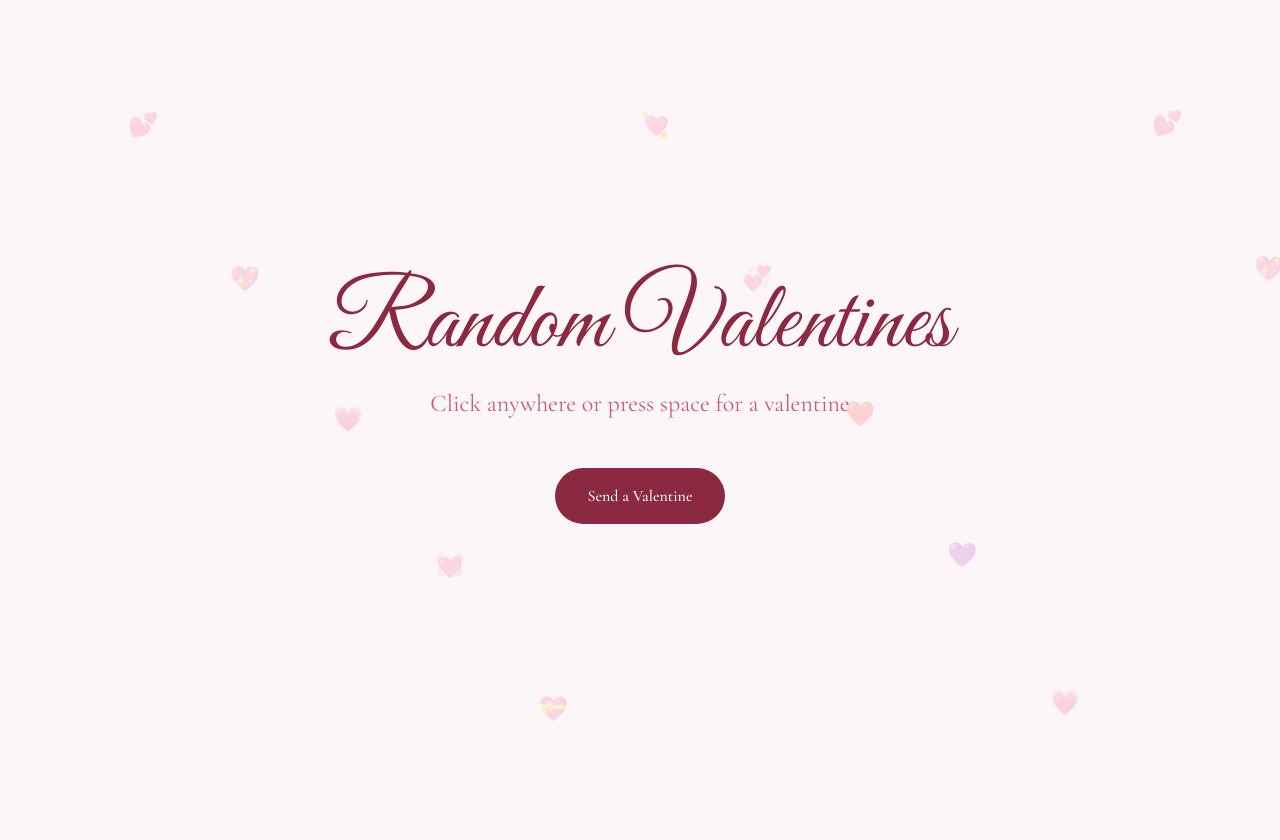
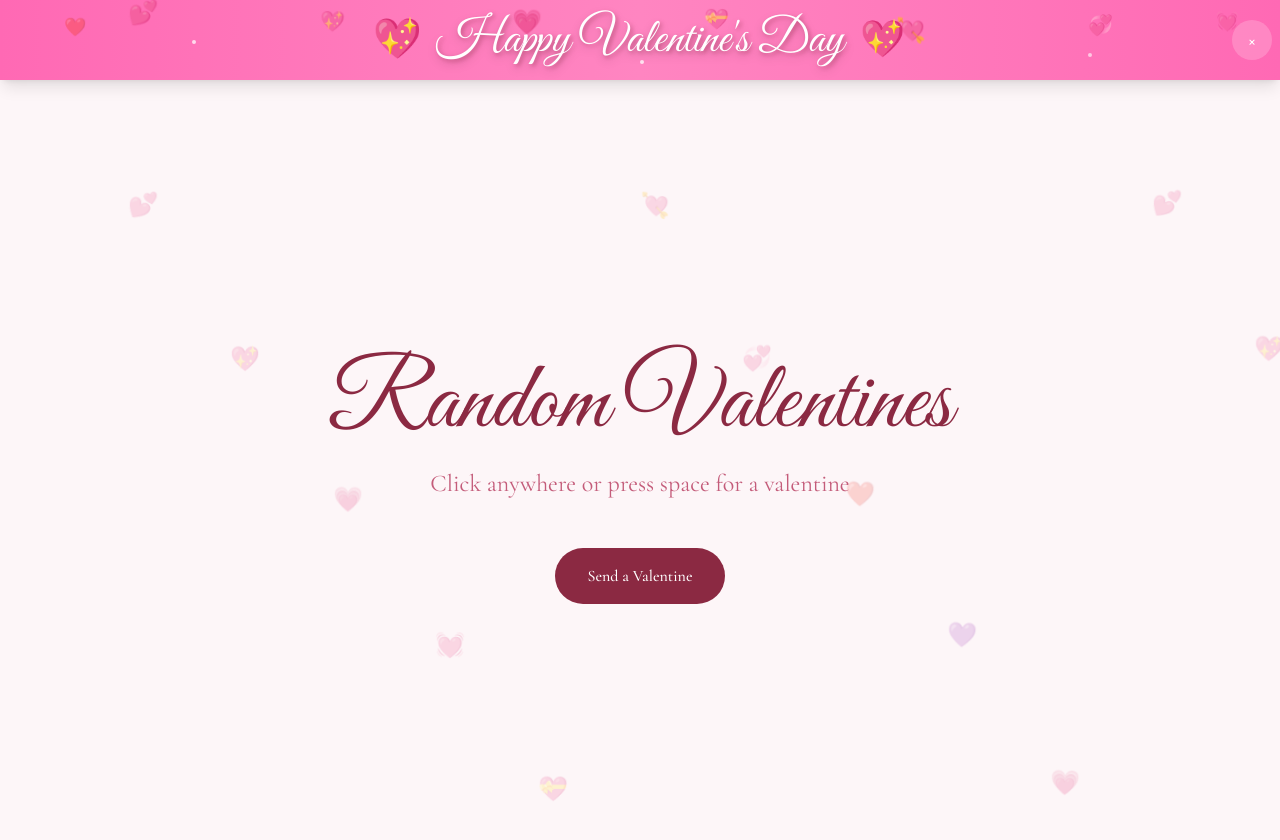
Before and after one commit to soooooooot/treehacks-agent-repo, a Next.js app: page / in a window 1280 px wide. Shown: the top 840 px of the page. Before the commit the page ends 800 px from the top, so only its background shows below. Built offline with nearby package versions, Linux system fonts and the light colour scheme.

Commit message:
fix: Add a "Happy Valentine's Day" banner to the frontend in a prominent loca

```diff
--- a/app/globals.css
+++ b/app/globals.css
@@ -73,6 +73,15 @@
   }
 }
 
+@keyframes shimmer {
+  0% {
+    background-position: -200% center;
+  }
+  100% {
+    background-position: 200% center;
+  }
+}
+
 .animate-pop-in {
   animation: pop-in 0.5s cubic-bezier(0.34, 1.56, 0.64, 1) forwards;
 }
@@ -92,3 +101,8 @@
 .animate-heart-beat {
   animation: heart-beat 1.2s ease-in-out infinite;
 }
+
+.animate-shimmer {
+  animation: shimmer 3s ease-in-out infinite;
+  background-size: 200% auto;
+}
--- a/app/layout.tsx
+++ b/app/layout.tsx
@@ -1,6 +1,7 @@
 import type { Metadata } from "next";
 import { Great_Vibes, Cormorant_Garamond } from "next/font/google";
 import "./globals.css";
+import ValentineBanner from "./valentine-banner";
 
 const greatVibes = Great_Vibes({
   weight: "400",
@@ -27,6 +28,7 @@ export default function RootLayout({
   return (
     <html lang="en" className={`${greatVibes.variable} ${cormorant.variable}`}>
       <body className="min-h-screen overflow-x-hidden bg-[#fdf6f8] text-[#2d1b2e] antialiased">
+        <ValentineBanner />
         {children}
       </body>
     </html>
--- /dev/null
+++ b/app/valentine-banner.tsx
@@ -0,0 +1,60 @@
+"use client";
+
+import { useState } from "react";
+
+export default function ValentineBanner() {
+  const [isVisible, setIsVisible] = useState(true);
+
+  if (!isVisible) return null;
+
+  return (
+    <div className="relative w-full bg-gradient-to-r from-[#ff69b4] via-[#ff85c1] to-[#ff69b4] overflow-hidden shadow-lg">
+      {/* Animated floating hearts background */}
+      <div className="absolute inset-0 overflow-hidden pointer-events-none">
+        <span className="absolute top-2 left-[10%] text-2xl animate-float opacity-60" style={{ animationDelay: '0s' }}>💕</span>
+        <span className="absolute top-4 left-[25%] text-xl animate-float opacity-50" style={{ animationDelay: '0.3s' }}>💖</span>
+        <span className="absolute top-3 left-[40%] text-2xl animate-float opacity-60" style={{ animationDelay: '0.6s' }}>💗</span>
+        <span className="absolute top-2 left-[55%] text-xl animate-float opacity-50" style={{ animationDelay: '0.9s' }}>💝</span>
+        <span className="absolute top-4 left-[70%] text-2xl animate-float opacity-60" style={{ animationDelay: '1.2s' }}>💘</span>
+        <span className="absolute top-3 left-[85%] text-xl animate-float opacity-50" style={{ animationDelay: '1.5s' }}>💞</span>
+        <span className="absolute top-5 left-[5%] text-lg animate-float opacity-40" style={{ animationDelay: '0.4s' }}>❤️</span>
+        <span className="absolute top-2 left-[95%] text-lg animate-float opacity-40" style={{ animationDelay: '1.8s' }}>💓</span>
+      </div>
+
+      {/* Main banner content */}
+      <div className="relative z-10 flex items-center justify-center py-4 px-6">
+        <div className="flex items-center gap-3 md:gap-4">
+          <span className="text-3xl md:text-4xl animate-heart-beat">💖</span>
+          <h2
+            className="text-3xl md:text-5xl font-[family-name:var(--font-display)] text-white drop-shadow-lg text-center"
+            style={{
+              fontFamily: "var(--font-display)",
+              textShadow: "2px 2px 4px rgba(139, 41, 66, 0.4)"
+            }}
+          >
+            Happy Valentine's Day
+          </h2>
+          <span className="text-3xl md:text-4xl animate-heart-beat" style={{ animationDelay: '0.6s' }}>💖</span>
+        </div>
+
+        {/* Close button */}
+        <button
+          onClick={() => setIsVisible(false)}
+          className="absolute right-2 top-1/2 -translate-y-1/2 w-8 h-8 md:w-10 md:h-10 flex items-center justify-center rounded-full bg-white/20 hover:bg-white/30 text-white font-bold text-xl transition-all hover:scale-110"
+          aria-label="Close banner"
+        >
+          ×
+        </button>
+      </div>
+
+      {/* Decorative sparkle effects */}
+      <div className="absolute inset-0 pointer-events-none overflow-hidden">
+        <div className="absolute top-1/2 left-[15%] w-1 h-1 bg-white rounded-full animate-pulse"></div>
+        <div className="absolute top-1/4 left-[30%] w-1 h-1 bg-white rounded-full animate-pulse" style={{ animationDelay: '0.5s' }}></div>
+        <div className="absolute top-3/4 left-[50%] w-1 h-1 bg-white rounded-full animate-pulse" style={{ animationDelay: '1s' }}></div>
+        <div className="absolute top-1/3 left-[70%] w-1 h-1 bg-white rounded-full animate-pulse" style={{ animationDelay: '1.5s' }}></div>
+        <div className="absolute top-2/3 left-[85%] w-1 h-1 bg-white rounded-full animate-pulse" style={{ animationDelay: '0.8s' }}></div>
+      </div>
+    </div>
+  );
+}
```
